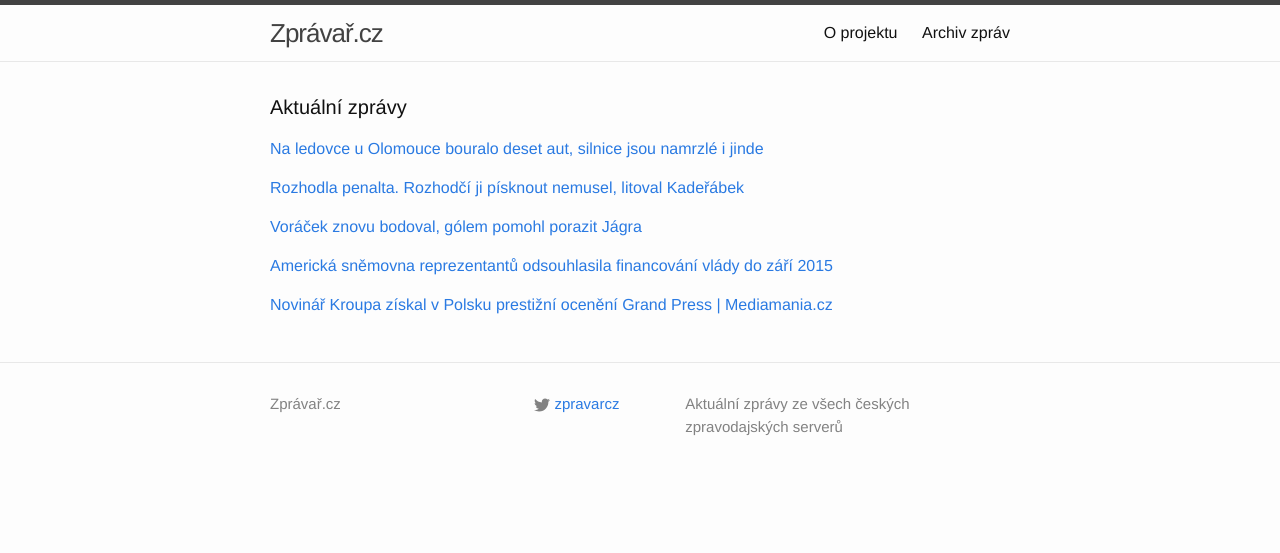
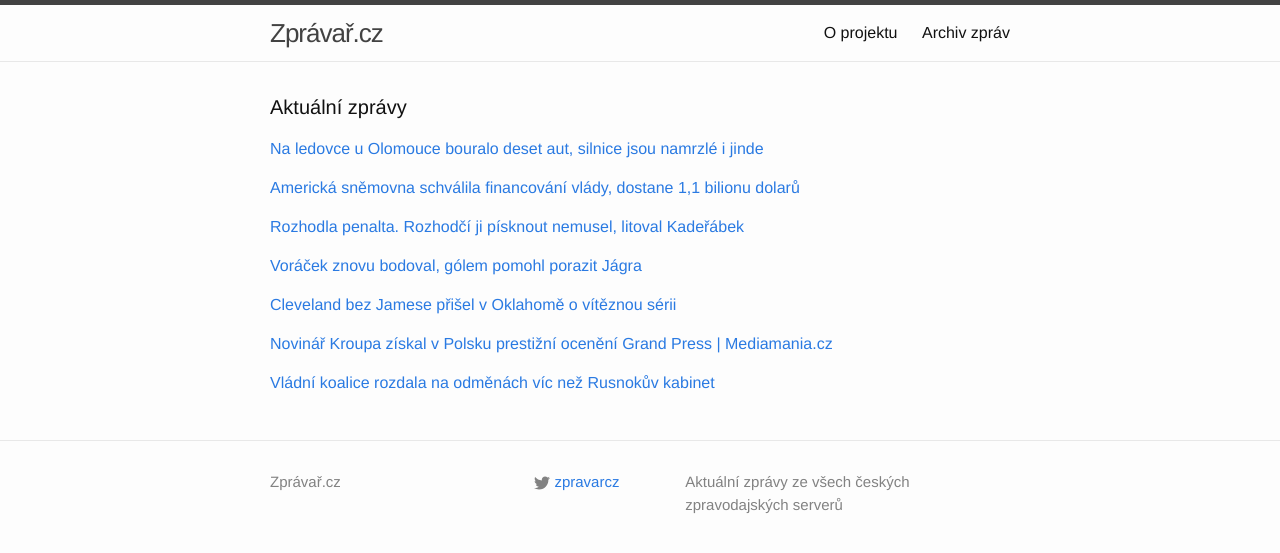
Before and after one commit to adliska/zpravar, a Jekyll site: the page built from index.html, in a window 1280 px wide. Shown: the top 553 px of the page. Built offline with Jekyll 4.4.1, drawn with Linux system fonts in a browser that asks for light colours; some of the changed lines change nothing that is shown.

Commit message:
zpravar news update

```diff
--- a/index.html
+++ b/index.html
@@ -20,8 +20,20 @@ layout: default
 <li><a href=http://zpravy.aktualne.cz/regiony/olomoucky/silnici-r46-u-olomouce-uzavrela-nehoda-deseti-aut/r~bd4eba0881c411e490f70025900fea04/>Silnici R46 u Olomouce uzavřela nehoda deseti aut - zpravy.aktualne.cz</a></li>
 <li><a href=http://www.ceskenoviny.cz/zpravy/zpravy/silnici-r46-u-olomouce-zablokovala-hromadna-nehoda-deseti-aut/1157957>Silnici R46 u Olomouce zablokovala hromadná nehoda deseti aut - www.ceskenoviny.cz</a></li>
 </ul>
-</div><p><a href="javascript:;" onclick="toggle_visibility('zpravy1')">Rozhodla penalta. Rozhodčí ji písknout nemusel, litoval Kadeřábek</a></p>
+</div><p><a href="javascript:;" onclick="toggle_visibility('zpravy1')">Americká sněmovna schválila financování vlády, dostane 1,1 bilionu dolarů</a></p>
 <div id="zpravy1" style="display:none">
+<ul>
+<li><a href=http://zpravy.e15.cz/zahranicni/ekonomika/americka-snemovna-schvalila-financovani-vlady-dostane-1-1-bilionu-dolaru-1145302>Americká sněmovna schválila financování vlády, dostane 1,1 bilionu dolarů - zpravy.e15.cz</a></li>
+<li><a href=http://www.ceskatelevize.cz/ct24/ekonomika/295230-federalni-rozpocet-usa-se-schvaluje-na-posledni-chvili/>Federální rozpočet USA se schvaluje na poslední chvíli - www.ceskatelevize.cz</a></li>
+<li><a href=http://zahranicni.ihned.cz/amerika-usa/c1-63249170-americka-snemovna-reprezentantu-odsouhlasila-financovani-vlady-do-zari-2015>Americká sněmovna reprezentantů odsouhlasila financování vlády do září 2015 - zahranicni.ihned.cz</a></li>
+<li><a href=http://www.ceskatelevize.cz/ct24/svet/295230-federalni-rozpocet-usa-se-schvaluje-na-posledni-chvili/>Federální rozpočet USA se schvaluje na poslední chvíli - www.ceskatelevize.cz</a></li>
+<li><a href=http://zahranicni.ihned.cz/amerika-usa/c1-63249170-americka-snemovna-reprezentantu-odsouhlasila-navrh-financovani-vlady-do-zari-2015>Americká sněmovna reprezentantů odsouhlasila návrh financování vlády do září 2015 - zahranicni.ihned.cz</a></li>
+<li><a href=http://zahranicni.ihned.cz/amerika-usa/c1-63249170-americka-snemovna-reprezentantu-odsouhlasila-navrh-financovani-vladnich-uradu>Americká sněmovna reprezentantů odsouhlasila návrh financování vládních úřadů - zahranicni.ihned.cz</a></li>
+<li><a href=http://zpravy.aktualne.cz/zahranici/dalsi-shutdown-nehrozi-snemovna-schvalila-financovani-vlady/r~9e8343c681c111e49bec0025900fea04/>Další shutdown nehrozí. Sněmovna schválila financování vlády - zpravy.aktualne.cz</a></li>
+<li><a href=http://www.ceskenoviny.cz/zpravy/zpravy/americka-snemovna-schvalila-financovani-vlady-do-zari-2015/1157933>Americká sněmovna schválila financování vlády do září 2015 - www.ceskenoviny.cz</a></li>
+</ul>
+</div><p><a href="javascript:;" onclick="toggle_visibility('zpravy2')">Rozhodla penalta. Rozhodčí ji písknout nemusel, litoval Kadeřábek</a></p>
+<div id="zpravy2" style="display:none">
 <ul>
 <li><a href=http://fotbal.idnes.cz/fotbalista-pavel-kaderabek-po-zapase-young-boys-bern-sparta-pqj-/fot_pohary.aspx?c=A141212_010323_fot_pohary_pes>Rozhodla penalta. Rozhodčí ji písknout nemusel, litoval Kadeřábek - fotbal.idnes.cz</a></li>
 <li><a href=http://sport.aktualne.cz/zklamany-kaderabek-rozhodci-penaltu-pisknout-nemusel/r~0aa7bfe881c511e49bec0025900fea04/>Zklamaný Kadeřábek: Rozhodčí penaltu písknout nemusel - sport.aktualne.cz</a></li>
@@ -32,8 +44,8 @@ layout: default
 <li><a href=http://fotbal.idnes.cz/trener-fotbalove-sparty-po-porazce-v-bernu-f2h-/fot_pohary.aspx?c=A141212_003141_fot_pohary_tru>Odvedli jsme kus práce, podzim nebyl neúspěšný, řekl zklamaný Lavička - fotbal.idnes.cz</a></li>
 <li><a href=http://www.denik.cz/fotbal/co-ma-sparta-udelat-lavicka-tvrdi-nevim-ale-podzim-nebyl-neuspesny-20141212.html>Co má Sparta udělat? Lavička tvrdí: Nevím, ale podzim nebyl neúspěšný - www.denik.cz</a></li>
 </ul>
-</div><p><a href="javascript:;" onclick="toggle_visibility('zpravy2')">Voráček znovu bodoval, gólem pomohl porazit Jágra</a></p>
-<div id="zpravy2" style="display:none">
+</div><p><a href="javascript:;" onclick="toggle_visibility('zpravy3')">Voráček znovu bodoval, gólem pomohl porazit Jágra</a></p>
+<div id="zpravy3" style="display:none">
 <ul>
 <li><a href=http://www.tyden.cz/rubriky/sport/hokej/nhl/voracek-znovu-bodoval-golem-pomohl-porazit-jagra_327046.html>Voráček znovu bodoval, gólem pomohl porazit Jágra - www.tyden.cz</a></li>
 <li><a href=http://www.rozhlas.cz/_zprava/voracek-pomohl-k-vyhre-nad-new-jersey-jediny-gol-porazenych-dal-havlat--1431556>Voráček pomohl k výhře nad New Jersey, jediný gól poražených dal Havlát - www.rozhlas.cz</a></li>
@@ -42,21 +54,26 @@ layout: default
 <li><a href=http://sport.aktualne.cz/jagr-nestacil-na-voracka-ten-pecetil-jasnou-vyhru-flyers/r~406a169481c011e4b0c4002590604f2e/>Jágr nestačil na Voráčka, ten pečetil jasnou výhru Flyers - sport.aktualne.cz</a></li>
 <li><a href=http://www.sportovninoviny.cz/zpravy/voracek-pomohl-philadelphii-golem-k-vyhre-nad-new-jersey/1157955>Voráček pomohl Philadelphii gólem k výhře nad New Jersey - www.sportovninoviny.cz</a></li>
 </ul>
-</div><p><a href="javascript:;" onclick="toggle_visibility('zpravy3')">Americká sněmovna reprezentantů odsouhlasila financování vlády do září 2015</a></p>
-<div id="zpravy3" style="display:none">
+</div><p><a href="javascript:;" onclick="toggle_visibility('zpravy4')">Cleveland bez Jamese přišel v Oklahomě o vítěznou sérii</a></p>
+<div id="zpravy4" style="display:none">
 <ul>
-<li><a href=http://zahranicni.ihned.cz/amerika-usa/c1-63249170-americka-snemovna-reprezentantu-odsouhlasila-financovani-vlady-do-zari-2015>Americká sněmovna reprezentantů odsouhlasila financování vlády do září 2015 - zahranicni.ihned.cz</a></li>
-<li><a href=http://www.ceskatelevize.cz/ct24/svet/295230-federalni-rozpocet-usa-se-schvaluje-na-posledni-chvili/>Federální rozpočet USA se schvaluje na poslední chvíli - www.ceskatelevize.cz</a></li>
-<li><a href=http://zahranicni.ihned.cz/amerika-usa/c1-63249170-americka-snemovna-reprezentantu-odsouhlasila-navrh-financovani-vlady-do-zari-2015>Americká sněmovna reprezentantů odsouhlasila návrh financování vlády do září 2015 - zahranicni.ihned.cz</a></li>
-<li><a href=http://zahranicni.ihned.cz/amerika-usa/c1-63249170-americka-snemovna-reprezentantu-odsouhlasila-navrh-financovani-vladnich-uradu>Americká sněmovna reprezentantů odsouhlasila návrh financování vládních úřadů - zahranicni.ihned.cz</a></li>
-<li><a href=http://zpravy.aktualne.cz/zahranici/dalsi-shutdown-nehrozi-snemovna-schvalila-financovani-vlady/r~9e8343c681c111e49bec0025900fea04/>Další shutdown nehrozí. Sněmovna schválila financování vlády - zpravy.aktualne.cz</a></li>
-<li><a href=http://www.ceskenoviny.cz/zpravy/zpravy/americka-snemovna-schvalila-financovani-vlady-do-zari-2015/1157933>Americká sněmovna schválila financování vlády do září 2015 - www.ceskenoviny.cz</a></li>
+<li><a href=http://sport.idnes.cz/basketbal-nba-zpravodajstvi-dgc-/basket.aspx?c=A141212_083552_sport-basket_rou>Cleveland bez Jamese přišel v Oklahomě o vítěznou sérii - sport.idnes.cz</a></li>
+<li><a href=http://www.denik.cz/ostatni_sport/bez-jamese-to-neslo-clevelandu-ukoncila-viteznou-serii-oklahoma-20141212.html>Bez Jamese to nešlo. Clevelandu ukončila vítěznou sérii Oklahoma - www.denik.cz</a></li>
+<li><a href=http://www.sportovninoviny.cz/zpravy/cleveland-bez-jamese-prisel-v-oklahome-o-viteznou-serii/1157983>Cleveland bez Jamese přišel v Oklahomě o vítěznou sérii - www.sportovninoviny.cz</a></li>
+<li><a href=http://sport.aktualne.cz/cleveland-bez-jamese-prisel-v-oklahome-o-viteznou-serii/r~3512abb481d211e48477002590604f2e/>Cleveland bez Jamese přišel v Oklahomě o vítěznou sérii - sport.aktualne.cz</a></li>
 </ul>
-</div><p><a href="javascript:;" onclick="toggle_visibility('zpravy4')">Novinář Kroupa získal v Polsku prestižní ocenění Grand Press | Mediamania.cz</a></p>
-<div id="zpravy4" style="display:none">
+</div><p><a href="javascript:;" onclick="toggle_visibility('zpravy5')">Novinář Kroupa získal v Polsku prestižní ocenění Grand Press | Mediamania.cz</a></p>
+<div id="zpravy5" style="display:none">
 <ul>
 <li><a href=http://mediamania.tyden.cz/rubriky/televize-radio/novinar-kroupa-ziskal-v-polsku-prestizni-oceneni-grand-press_327043.html>Novinář Kroupa získal v Polsku prestižní ocenění Grand Press | Mediamania.cz - mediamania.tyden.cz</a></li>
 <li><a href=http://www.lidovky.cz/novinar-janek-kroupa-se-vydaval-se-za-mafiana-v-polsku-obdrzel-prestizni-cenu-18s-/media.aspx?c=A141212_074142_ln-media_ele>Novinář Janek Kroupa se vydával za mafiána. V Polsku obdržel prestižní cenu  - www.lidovky.cz</a></li>
 <li><a href=http://www.rozhlas.cz/_zprava/novinar-janek-kroupa-ziskal-prestizni-polskou-novinarskou-cenu-grand-press--1431533>Novinář Janek Kroupa získal prestižní polskou novinářskou cenu Grand Press - www.rozhlas.cz</a></li>
 </ul>
+</div><p><a href="javascript:;" onclick="toggle_visibility('zpravy6')">Vládní koalice rozdala na odměnách víc než Rusnokův kabinet</a></p>
+<div id="zpravy6" style="display:none">
+<ul>
+<li><a href=http://www.ceskenoviny.cz/zpravy/zpravy/vladni-koalice-rozdala-na-odmenach-vic-nez-rusnokuv-kabinet/1157992>Vládní koalice rozdala na odměnách víc než Rusnokův kabinet - www.ceskenoviny.cz</a></li>
+<li><a href=http://www.novinky.cz/domaci/356161-vladni-koalice-rozdala-na-odmenach-pres-200-milionu-vic-nez-rusnokuv-kabinet.html>Vládní koalice rozdala na odměnách přes 200 miliónů, víc než Rusnokův kabinet - www.novinky.cz</a></li>
+<li><a href=http://www.rozhlas.cz/_zprava/vladni-koalice-rozdala-na-odmenach-229-milionu-o-35-milionu-vic-nez-rusnokuv-kabinet--1431549>Vládní koalice rozdala na odměnách 229 milionů. O 35 milionů víc než Rusnokův kabinet - www.rozhlas.cz</a></li>
+</ul>
 </div></div>
```
